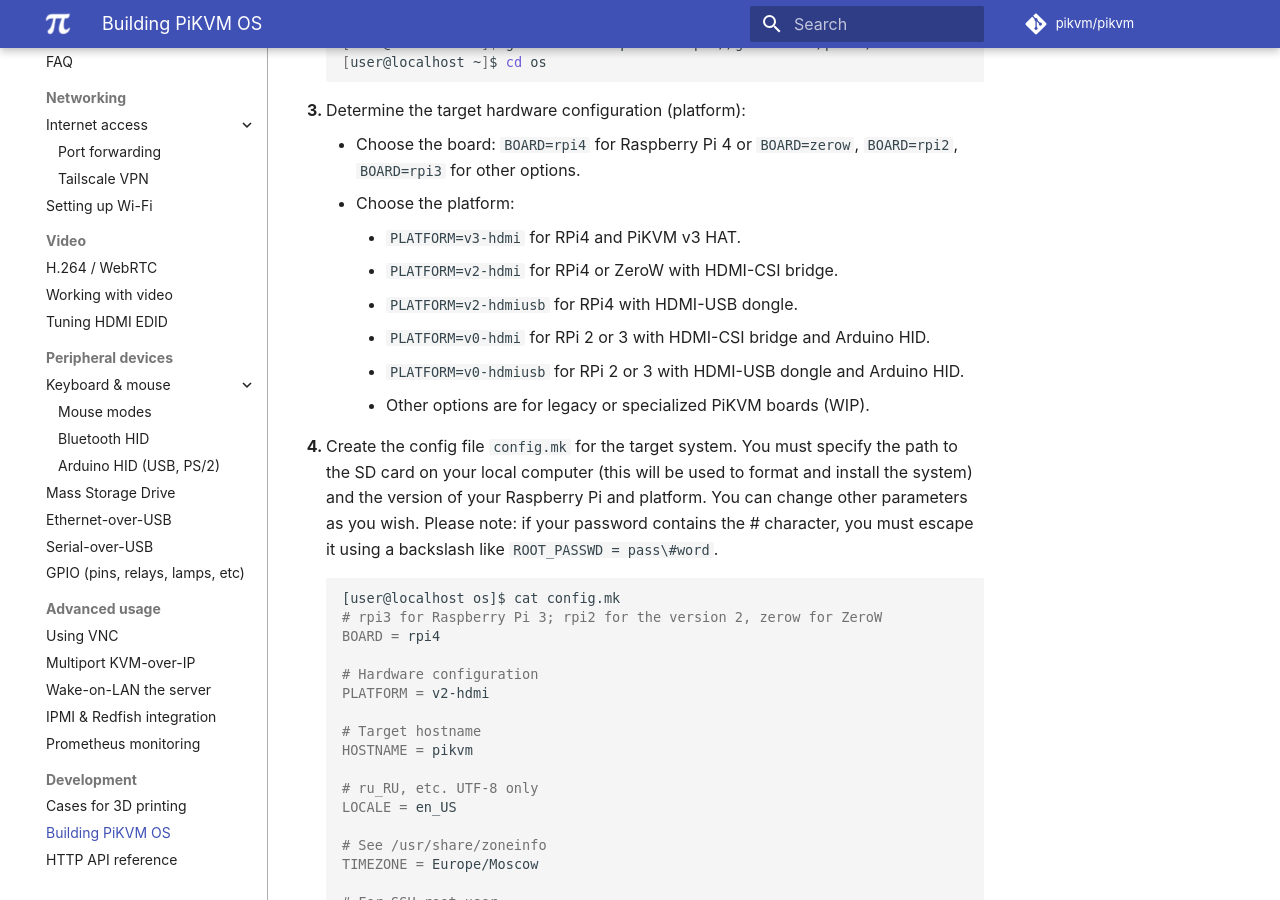
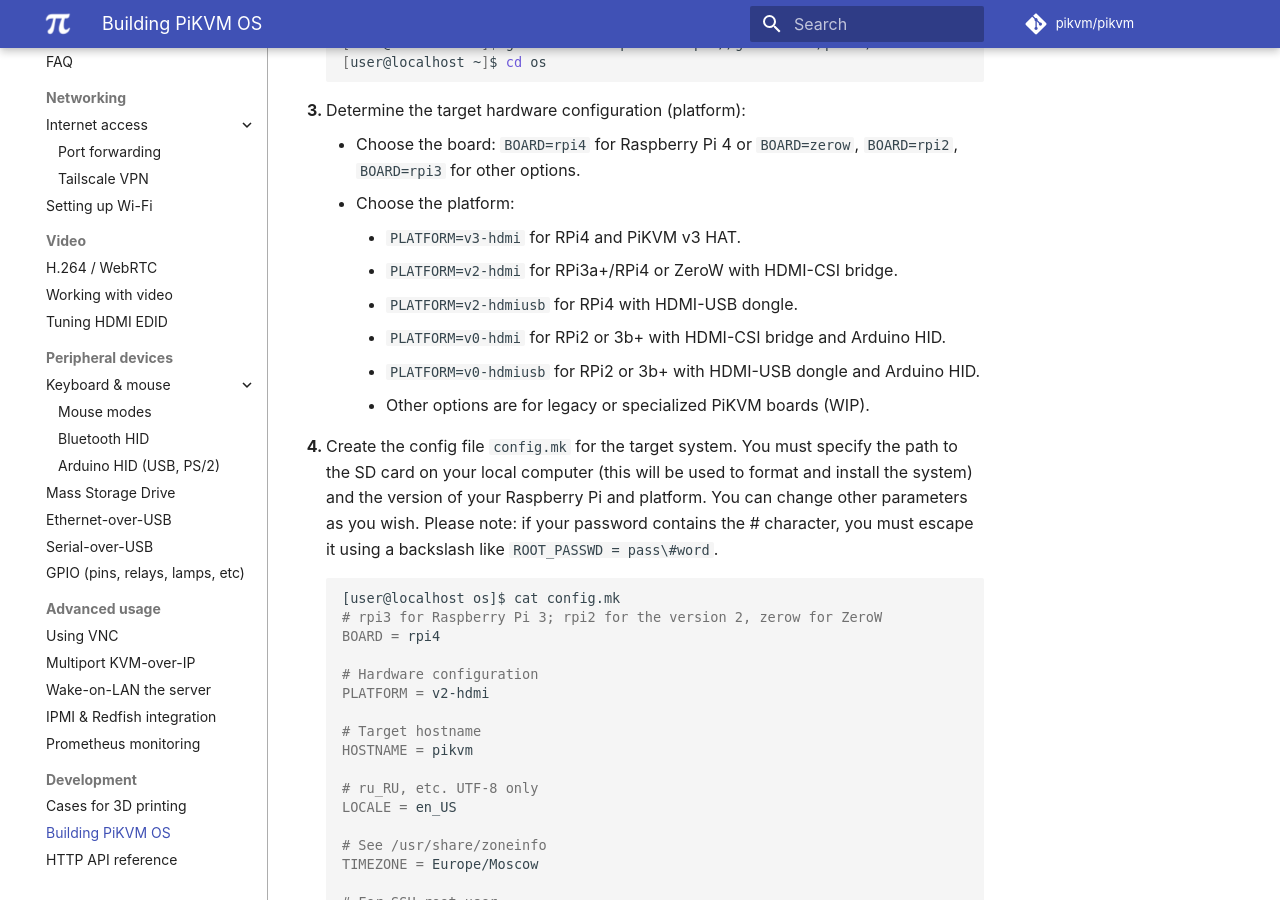
Before and after one commit to pikvm/pikvm, an MkDocs documentation site: the page built from docs/building_os.md, in a window 1280 px wide and 900 px high, scrolled down 658 px. Built offline with MkDocs 1.6.1 and Material for MkDocs 9.7.7, drawn with Linux system fonts in a browser that asks for light colours; some web fonts are replaced; comment, search, counter and statistics services are not loaded.

Commit message:
Update building_os.md
Added verbiage for clarification

```diff
--- a/docs/building_os.md
+++ b/docs/building_os.md
@@ -31,10 +31,10 @@
     * Choose the board: `BOARD=rpi4` for Raspberry Pi 4 or `BOARD=zerow`, `BOARD=rpi2`, `BOARD=rpi3` for other options.
     * Choose the platform:
         * `PLATFORM=v3-hdmi` for RPi4 and PiKVM v3 HAT.
-        * `PLATFORM=v2-hdmi` for RPi4 or ZeroW with HDMI-CSI bridge.
+        * `PLATFORM=v2-hdmi` for RPi3a+/RPi4 or ZeroW with HDMI-CSI bridge.
         * `PLATFORM=v2-hdmiusb` for RPi4 with HDMI-USB dongle.
-        * `PLATFORM=v0-hdmi` for RPi 2 or 3 with HDMI-CSI bridge and Arduino HID.
-        * `PLATFORM=v0-hdmiusb` for RPi 2 or 3 with HDMI-USB dongle and Arduino HID.
+        * `PLATFORM=v0-hdmi` for RPi2 or 3b+ with HDMI-CSI bridge and Arduino HID.
+        * `PLATFORM=v0-hdmiusb` for RPi2 or 3b+ with HDMI-USB dongle and Arduino HID.
         * Other options are for legacy or specialized PiKVM boards (WIP).
 
 4. Create the config file `config.mk` for the target system. You must specify the path to the SD card on your local computer (this will be used to format and install the system) and the version of your Raspberry Pi and platform. You can change other parameters as you wish. Please note: if your password contains the # character, you must escape it using a backslash like `ROOT_PASSWD = pass\#word`.
```
